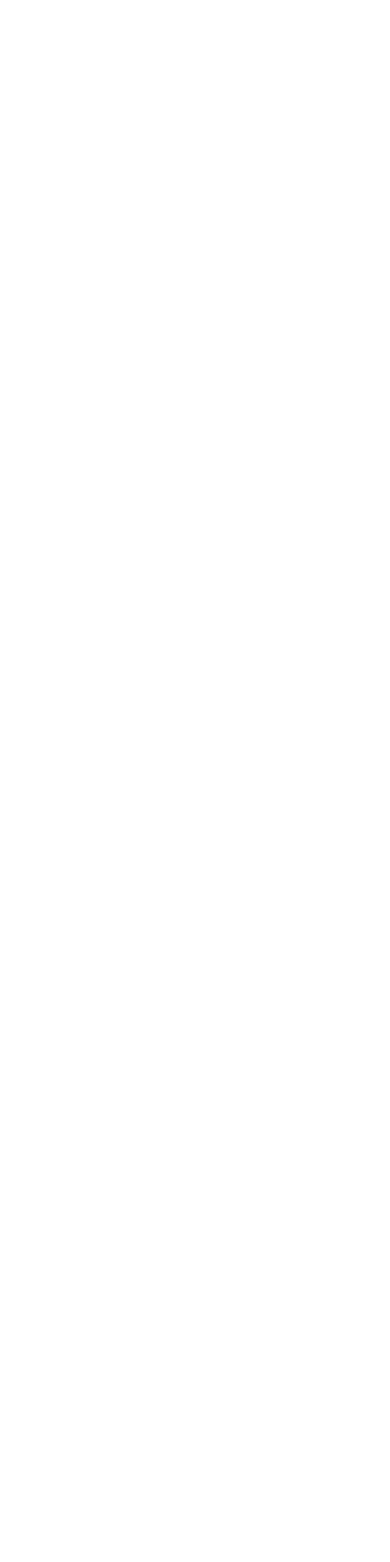
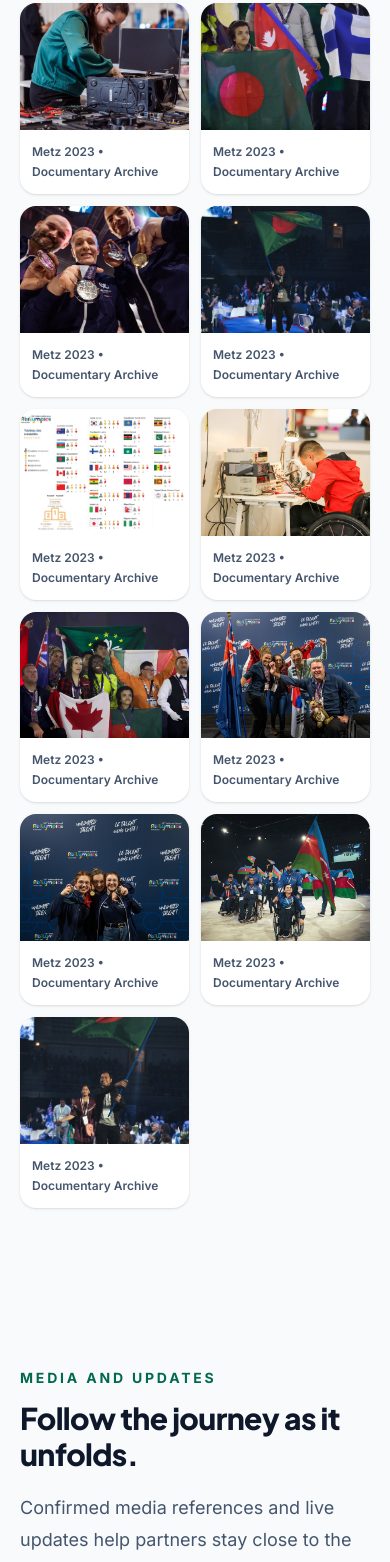
Before and after one commit to faaiisal/abilympicsbd-partners, a Next.js app: page / in a window 390 px wide. Shown: the part 10420-11982 px from the top of the page. Before the commit the page ends 9002 px from the top, so only its background shows below. Built offline with nearby package versions, Linux system fonts and the light colour scheme.

Commit message:
feat: add All update before last commit on final check. all phase are uptodate

```diff
--- a/src/app/layout.tsx
+++ b/src/app/layout.tsx
@@ -40,6 +40,9 @@ export const metadata: Metadata = {
     template: "%s — Abilympics Bangladesh",
   },
   description: siteDescription,
+  alternates: {
+    canonical: siteUrl,
+  },
 
   openGraph: {
     type: "website",
--- a/src/app/page.tsx
+++ b/src/app/page.tsx
@@ -1,12 +1,16 @@
 import { About } from "@/components/About";
 import { CredibilityStats } from "@/components/CredibilityStats";
+import { Gallery } from "@/components/Gallery";
+import { FAQ } from "@/components/FAQ";
 import { Header } from "@/components/Header";
 import { Hero } from "@/components/Hero";
 import { Helsinki2027 } from "@/components/Helsinki2027";
 import { MetzJourney } from "@/components/MetzJourney";
+import { Media } from "@/components/Media";
 import { PartnerBenefits } from "@/components/PartnerBenefits";
 import { PartnershipCTA } from "@/components/PartnershipCTA";
 import { PartnershipOpportunities } from "@/components/PartnershipOpportunities";
+import { Stories } from "@/components/Stories";
 
 export default function Home() {
   return (
@@ -21,6 +25,10 @@ export default function Home() {
         <PartnershipOpportunities />
         <PartnerBenefits />
         <PartnershipCTA />
+        <Gallery />
+        <Media />
+        <Stories />
+        <FAQ />
       </main>
     </>
   );
--- /dev/null
+++ b/src/components/FAQ.tsx
@@ -0,0 +1,37 @@
+import { faqItems } from "@/content";
+import { SectionHeading } from "./SectionHeading";
+
+export function FAQ() {
+  return (
+    <section
+      id="faq"
+      aria-labelledby="faq-title"
+      className="scroll-mt-24 bg-slate-50 py-20 lg:py-28"
+    >
+      <div className="container-site">
+        <SectionHeading
+          eyebrow="Frequently asked questions"
+          title="The details behind the journey."
+          description="Find answers to common questions about Abilympics, Bangladesh’s delegation and partnership."
+        />
+        <h2 id="faq-title" className="sr-only">
+          Frequently asked questions about Abilympics Bangladesh
+        </h2>
+
+        <div className="mt-12 max-w-4xl divide-y divide-slate-200 rounded-2xl border border-slate-200 bg-white">
+          {faqItems.map((item) => (
+            <details key={item.id} className="group p-5 first:rounded-t-2xl last:rounded-b-2xl sm:p-6">
+              <summary className="flex cursor-pointer list-none items-center justify-between gap-6 text-left font-heading text-lg font-bold text-brand-slate marker:hidden [&::-webkit-details-marker]:hidden">
+                <span>{item.question}</span>
+                <span aria-hidden="true" className="shrink-0 text-2xl font-normal text-brand-green transition-transform duration-200 group-open:rotate-45">
+                  +
+                </span>
+              </summary>
+              <p className="max-w-3xl pt-4 leading-7 text-slate-600">{item.answer}</p>
+            </details>
+          ))}
+        </div>
+      </div>
+    </section>
+  );
+}
--- a/src/components/Gallery.tsx
+++ b/src/components/Gallery.tsx
@@ -2,9 +2,69 @@ import Image from "next/image";
 import { galleryImages } from "@/content";
 import { SectionHeading } from "./SectionHeading";
 
-const validPaths = new Set(["/images/2023/jerin-2023.webp", "/images/2023/joshim-2023.webp", "/images/2023/metz-2023-medal-01.webp", "/images/gallery/gallery-00.webp", "/images/gallery/gallery-01.webp", "/images/gallery/gallery-02.webp", "/images/gallery/gallery-03.webp", "/images/gallery/gallery-04.webp", "/images/gallery/gallery-05.webp", "/images/gallery/gallery-06.webp", "/images/gallery/gallery-07.webp", "/images/gallery/gallery-08.webp", "/images/gallery/gallery-10.webp", "/images/gallery/gallery-11.webp", "/images/gallery/gallery-12.webp", "/images/gallery/gallery-13.webp", "/images/gallery/gallery-15.webp", "/images/gallery/gallery-16.webp", "/images/institutional/csid-representative-00.webp", "/images/institutional/csid-representative-01.webp", "/images/participants/metz-2023-banner.webp"]);
+const validPaths = new Set([
+  "/images/2023/jerin-2023.webp",
+  "/images/2023/joshim-2023.webp",
+  "/images/2023/metz-2023-medal-01.webp",
+  "/images/gallery/gallery-00.webp",
+  "/images/gallery/gallery-01.webp",
+  "/images/gallery/gallery-02.webp",
+  "/images/gallery/gallery-03.webp",
+  "/images/gallery/gallery-04.webp",
+  "/images/gallery/gallery-05.webp",
+  "/images/gallery/gallery-06.webp",
+  "/images/gallery/gallery-07.webp",
+  "/images/gallery/gallery-08.webp",
+  "/images/gallery/gallery-10.webp",
+  "/images/gallery/gallery-11.webp",
+  "/images/gallery/gallery-12.webp",
+  "/images/gallery/gallery-13.webp",
+  "/images/gallery/gallery-15.webp",
+  "/images/gallery/gallery-16.webp",
+  "/images/institutional/csid-representative-00.webp",
+  "/images/institutional/csid-representative-01.webp",
+  "/images/participants/metz-2023-banner.webp",
+]);
 
 export function Gallery() {
   const images = galleryImages.filter((image) => validPaths.has(image.src));
-  return <section id="gallery" className="container-site scroll-mt-24 py-20 lg:py-28"><SectionHeading eyebrow="Documentary gallery" title="A record of skill, teamwork and pride." /><div className="mt-10 grid grid-cols-2 gap-3 md:grid-cols-4">{images.map((image) => <figure key={image.id} className="group overflow-hidden rounded-xl bg-slate-100"><Image src={image.src} alt={image.alt} width={700} height={520} className="aspect-[4/3] w-full object-cover transition-transform duration-300 group-hover:scale-105" /><figcaption className="p-3 text-xs font-semibold text-slate-600">{image.caption}</figcaption></figure>)}</div></section>;
+  return (
+    <section
+      id="gallery"
+      aria-labelledby="gallery-title"
+      className="scroll-mt-24 bg-slate-50 py-20 lg:py-28"
+    >
+      <div className="container-site">
+        <SectionHeading
+          eyebrow="Documentary gallery"
+          title="A record of skill, teamwork and pride."
+          description="Explore prepared photographs from Bangladesh’s Abilympics journey and international engagement."
+        />
+        <h2 id="gallery-title" className="sr-only">
+          Abilympics Bangladesh documentary gallery
+        </h2>
+        <div className="mt-12 grid grid-cols-2 gap-3 sm:grid-cols-3 lg:grid-cols-4">
+          {images.map((image, index) => (
+            <figure
+              key={image.id}
+              className={`group overflow-hidden rounded-2xl bg-white shadow-card ${
+                index % 7 === 0 ? "sm:col-span-2" : ""
+              }`}
+            >
+              <Image
+                src={image.src}
+                alt={image.alt}
+                width={900}
+                height={675}
+                className="aspect-[4/3] w-full object-cover transition-transform duration-300 motion-safe:group-hover:scale-105"
+              />
+              <figcaption className="p-3 text-xs font-semibold leading-5 text-slate-600 sm:p-4">
+                {image.caption}
+              </figcaption>
+            </figure>
+          ))}
+        </div>
+      </div>
+    </section>
+  );
 }
--- a/src/components/Header.tsx
+++ b/src/components/Header.tsx
@@ -4,8 +4,7 @@ const links = [
   ["About", "#about"],
   ["Metz 2023", "#metz-2023"],
   ["Helsinki 2027", "#helsinki-2027"],
-  ["Participants", "#participants"],
-  ["Partnerships", "#partnerships"],
+  ["Partnerships", "#partnership-opportunities"],
   ["Gallery", "#gallery"],
 ];
 
@@ -30,7 +29,7 @@ export function Header() {
             {links.map(([label, href]) => <a key={href} href={href} className="rounded px-1 py-2 hover:text-brand-green">{label}</a>)}
           </nav>
           <div className="flex items-center gap-2">
-            <a href="#contact" className="rounded-lg bg-brand-green px-4 py-2.5 text-sm font-bold text-white shadow-sm hover:bg-brand-green-dark">Become a Partner</a>
+            <a href="#partnership-cta" className="rounded-lg bg-brand-green px-4 py-2.5 text-sm font-bold text-white shadow-sm hover:bg-brand-green-dark">Become a Partner</a>
             <details className="relative xl:hidden">
               <summary className="list-none cursor-pointer rounded-lg border border-slate-200 p-2.5 text-brand-slate focus-visible:outline-2 focus-visible:outline-brand-green" aria-label="Open navigation menu">
                 <span aria-hidden="true" className="block space-y-1">
--- a/src/components/Hero.tsx
+++ b/src/components/Hero.tsx
@@ -12,7 +12,7 @@ export function Hero() {
           <h1 className="mt-5 max-w-4xl text-5xl leading-[1.02] text-white sm:text-6xl lg:text-7xl">Bangladesh to the <span className="text-emerald-300">Global Stage.</span></h1>
           <p className="mt-6 max-w-2xl text-lg leading-8 text-slate-200">Empowering Ability. Inspiring Excellence. Representing Bangladesh at the 11th International Abilympics in Helsinki, Finland.</p>
           <div className="mt-8 flex flex-wrap gap-3">
-            <a href="#partnerships" className="rounded-lg bg-brand-green px-5 py-3 font-bold text-white hover:bg-brand-green-light">Explore partnership opportunities</a>
+            <a href="#partnership-opportunities" className="rounded-lg bg-brand-green px-5 py-3 font-bold text-white hover:bg-brand-green-light">Explore partnership opportunities</a>
             <a href="#about" className="rounded-lg border border-white/40 px-5 py-3 font-bold text-white hover:bg-white/10">Discover the journey</a>
           </div>
         </div>
--- a/src/components/Media.tsx
+++ b/src/components/Media.tsx
@@ -2,5 +2,52 @@ import { broadcastVideo, mediaArticles } from "@/content";
 import { SectionHeading } from "./SectionHeading";
 
 export function Media() {
-  return <section className="bg-slate-50 py-20 lg:py-28"><div className="container-site"><SectionHeading eyebrow="Media and updates" title="Follow the journey as it unfolds." description="Confirmed media references and live updates help partners stay close to the Bangladesh delegation." /><div className="mt-10 grid gap-6 lg:grid-cols-2"><div className="rounded-2xl bg-brand-charcoal p-6 text-white"><p className="text-sm font-bold uppercase tracking-[0.18em] text-emerald-300">Live update</p><h3 className="mt-3 text-2xl">{broadcastVideo.facebook.title}</h3><p className="mt-3 text-slate-300">{broadcastVideo.facebook.description}</p><a href={broadcastVideo.facebook.url} target="_blank" rel="noreferrer" className="mt-6 inline-block rounded-lg border border-white/30 px-4 py-2 font-bold hover:bg-white/10">Watch on Facebook</a></div><div className="space-y-3">{mediaArticles.map((article) => <article key={article.id} className="rounded-xl border border-slate-200 bg-white p-5"><p className={`text-xs font-bold uppercase tracking-wide ${article.accentColor}`}>{article.publication} · {article.date}</p><h3 className="mt-2 text-lg">{article.headline}</h3><p className="mt-2 text-sm text-slate-600">{article.excerpt}</p></article>)}</div></div></div></section>;
+  return (
+    <section
+      id="media"
+      aria-labelledby="media-title"
+      className="scroll-mt-24 bg-slate-50 py-20 lg:py-28"
+    >
+      <div className="container-site">
+        <SectionHeading
+          eyebrow="Media and updates"
+          title="Follow the journey as it unfolds."
+          description="Confirmed media references and live updates help partners stay close to the Bangladesh delegation."
+        />
+        <h2 id="media-title" className="sr-only">
+          Abilympics Bangladesh media and live updates
+        </h2>
+
+        <div className="mt-10 grid gap-6 lg:grid-cols-2">
+          <article className="rounded-2xl bg-brand-charcoal p-6 text-white">
+            <p className="text-sm font-bold uppercase tracking-[0.18em] text-emerald-300">
+              Live update
+            </p>
+            <h3 className="mt-3 text-2xl">{broadcastVideo.facebook.title}</h3>
+            <p className="mt-3 text-slate-300">{broadcastVideo.facebook.description}</p>
+            <a
+              href={broadcastVideo.facebook.url}
+              target="_blank"
+              rel="noreferrer"
+              className="mt-6 inline-block rounded-lg border border-white/30 px-4 py-2 font-bold hover:bg-white/10"
+            >
+              Watch on Facebook
+            </a>
+          </article>
+
+          <div className="space-y-3">
+            {mediaArticles.map((article) => (
+              <article key={article.id} className="rounded-xl border border-slate-200 bg-white p-5">
+                <p className={`text-xs font-bold uppercase tracking-wide ${article.accentColor}`}>
+                  {article.publication} · {article.date}
+                </p>
+                <h3 className="mt-2 text-lg">{article.headline}</h3>
+                <p className="mt-2 text-sm text-slate-600">{article.excerpt}</p>
+              </article>
+            ))}
+          </div>
+        </div>
+      </div>
+    </section>
+  );
 }
--- /dev/null
+++ b/src/components/Stories.tsx
@@ -0,0 +1,71 @@
+import Image from "next/image";
+import { stories } from "@/content";
+import { SectionHeading } from "./SectionHeading";
+
+const availableStoryImages = new Set([
+  "/images/participants/metz-2023-banner.webp",
+  "/images/gallery/gallery-01.webp",
+]);
+
+export function Stories() {
+  return (
+    <section
+      id="stories"
+      aria-labelledby="stories-title"
+      className="scroll-mt-24 bg-white py-20 lg:py-28"
+    >
+      <div className="container-site">
+        <SectionHeading
+          eyebrow="Participant stories"
+          title="Stories from the road."
+          description="Prepared stories from the Bangladesh delegation’s journey toward Helsinki 2027."
+        />
+        <h2 id="stories-title" className="sr-only">
+          Abilympics Bangladesh participant stories
+        </h2>
+
+        <div className="mt-12 grid gap-5 md:grid-cols-3">
+          {stories.map((story) => {
+            const hasImage = availableStoryImages.has(story.image.src);
+            const content = (
+              <>
+                {hasImage ? (
+                  <Image
+                    src={story.image.src}
+                    alt={story.image.alt}
+                    width={story.image.width}
+                    height={story.image.height}
+                    className="h-24 w-24 shrink-0 rounded-xl object-cover"
+                  />
+                ) : null}
+                <div>
+                  <p className={`text-xs font-bold uppercase tracking-wide ${story.categoryColor}`}>
+                    {story.category}
+                  </p>
+                  <h3 className="mt-2 text-lg">{story.headline}</h3>
+                </div>
+              </>
+            );
+
+            return story.href ? (
+              <a
+                key={story.id}
+                href={story.href}
+                className="flex gap-4 rounded-2xl border border-slate-200 bg-slate-50 p-5 shadow-card hover:border-brand-green"
+              >
+                {content}
+              </a>
+            ) : (
+              <article
+                key={story.id}
+                className="flex gap-4 rounded-2xl border border-slate-200 bg-slate-50 p-5 shadow-card"
+              >
+                {content}
+              </article>
+            );
+          })}
+        </div>
+      </div>
+    </section>
+  );
+}
```
Also changed, not shown: src/app/robots.ts (added, +11 -0 lines), src/app/sitemap.ts (added, +12 -0 lines), src/components/PartnershipForm.tsx (added).
